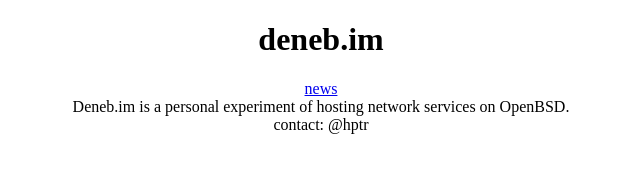
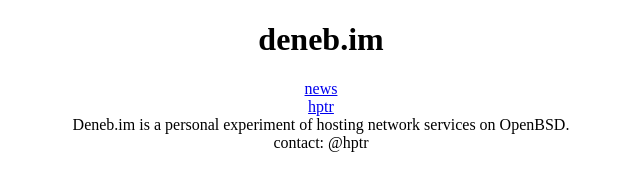
Before and after one commit to PeterHajdu/memo, a plain HTML site: page deneb.im/var/www/index.html in a window 1280 px wide. Shown: the whole page, without its empty margins (319-959 px from the left). Drawn offline with Linux system fonts and the light colour scheme.

Commit message:
add link to hptr page

```diff
--- a/deneb.im/var/www/index.html
+++ b/deneb.im/var/www/index.html
@@ -6,6 +6,7 @@
   <body style="text-align:center">
     <h1>deneb.im</h1>
     <a href="./news.html">news</a></br>
+    <a href="https://deneb.im/~hptr">hptr</a></br>
     Deneb.im is a personal experiment of hosting network services on OpenBSD.<br>
     contact: @hptr
   </body>
```
